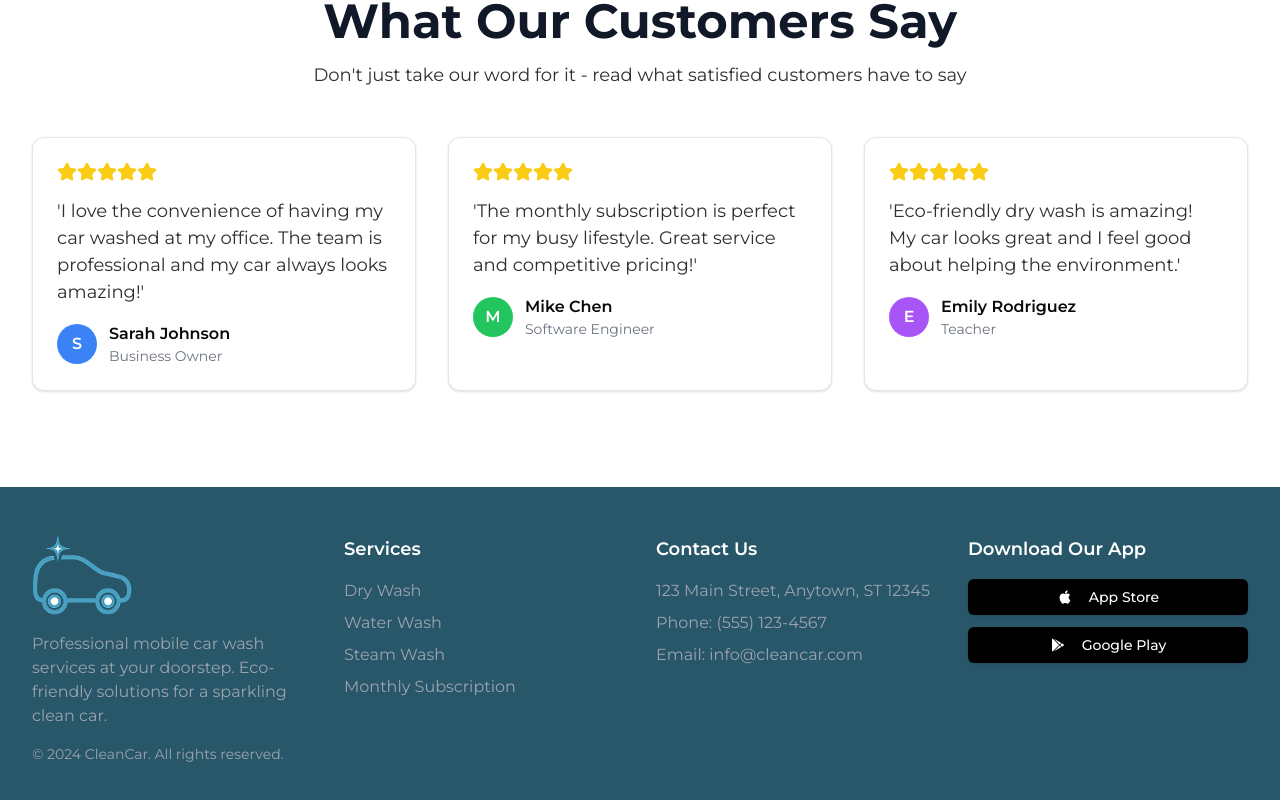
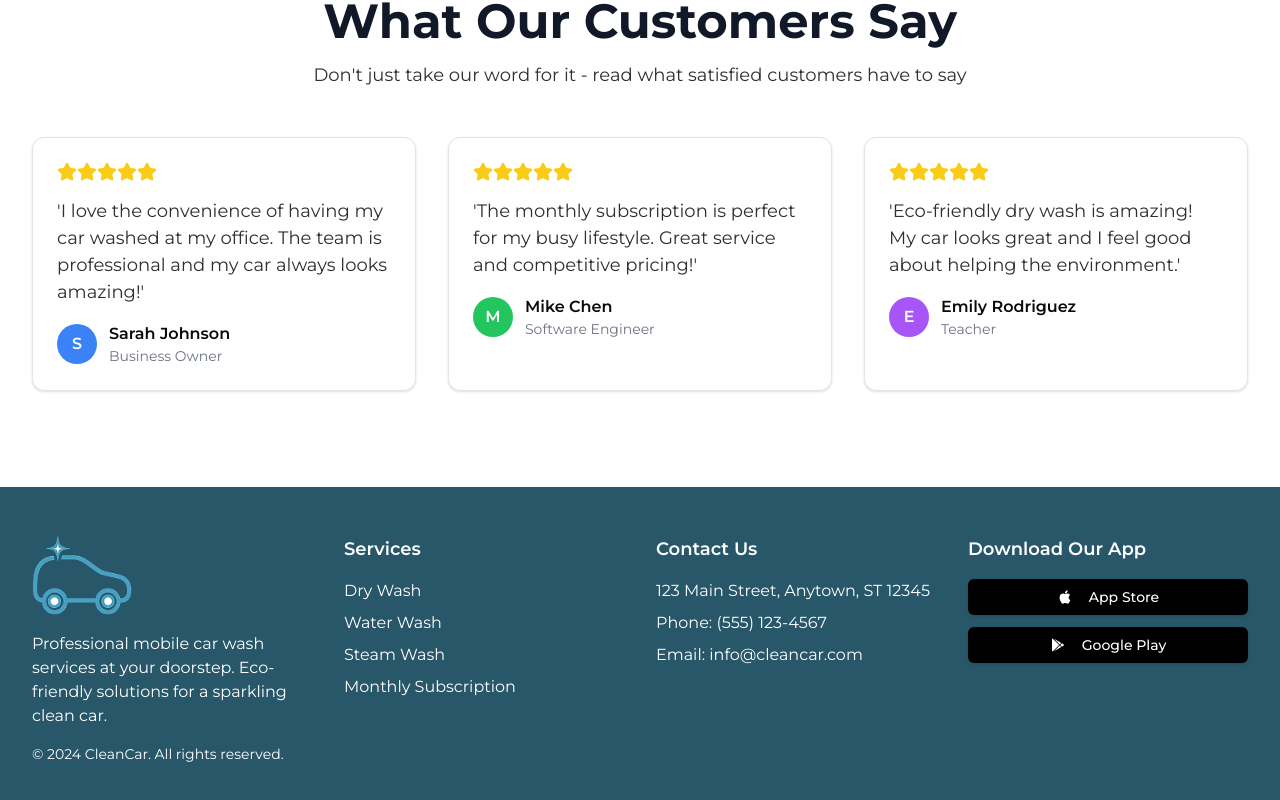
Before and after one commit to FSDTeam-SAA/youssefkleeno-frontend, a Next.js app: page / in a window 1280 px wide. Shown: the part 4701-5501 px from the top of the page. Built offline with nearby package versions, Linux system fonts and the light colour scheme.

Commit message:
done by amit

```diff
--- a/src/components/shared/Footer.tsx
+++ b/src/components/shared/Footer.tsx
@@ -22,11 +22,11 @@
               <Image src="/footerLogo.png" alt="logo" width={100} height={100} className=''/>
 
               </div>
-              <p className="text-gray-400 mb-4">
+              <p className="text-white mb-4">
                 Professional mobile car wash services at your doorstep. Eco-friendly solutions for a sparkling clean
                 car.
               </p>
-              <div className="text-sm text-gray-400">
+              <div className="text-sm text-white">
                 <p>© 2024 CleanCar. All rights reserved.</p>
               </div>
             </div>
@@ -34,7 +34,7 @@
             {/* Services */}
             <div>
               <h3 className="font-semibold text-lg mb-4">Services</h3>
-              <ul className="space-y-2 text-gray-400">
+              <ul className="space-y-2 text-white">
                 <li>
                   <a href="#" className="hover:text-white transition-colors">
                     Dry Wash
@@ -61,7 +61,7 @@
             {/* Contact */}
             <div>
               <h3 className="font-semibold text-lg mb-4">Contact Us</h3>
-              <div className="space-y-2 text-gray-400">
+              <div className="space-y-2 text-white">
                 <p>123 Main Street, Anytown, ST 12345</p>
                 <p>Phone: (555) 123-4567</p>
                 <p>Email: info@cleancar.com</p>
```
